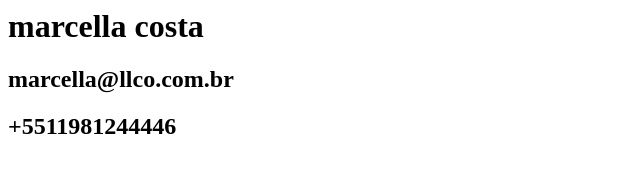
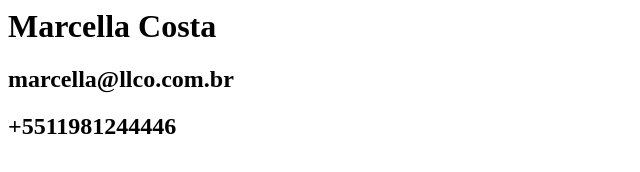
Before and after one commit to MarcellaCosta/mcosta, a plain HTML site: page index.html in a window 1280 px wide. Shown: the full height of the page, 0-640 px from the left. Drawn offline with Linux system fonts and the light colour scheme.

Commit message:
Update index.html

```diff
--- a/index.html
+++ b/index.html
@@ -3,7 +3,7 @@
     <title> meus contatos </title>
   </head>
   <body>
-    <h1>marcella costa</h1>
+    <h1>Marcella Costa</h1>
     <h2>marcella@llco.com.br</h2>
     <h2>+5511981244446</h2>
   </body>
```
